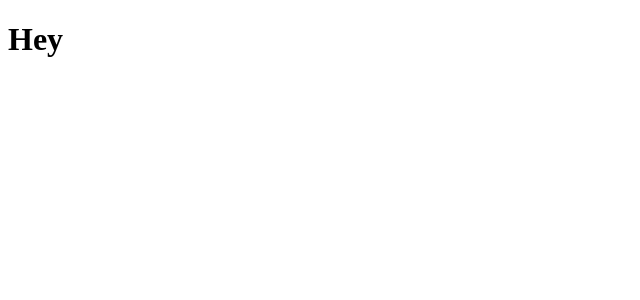
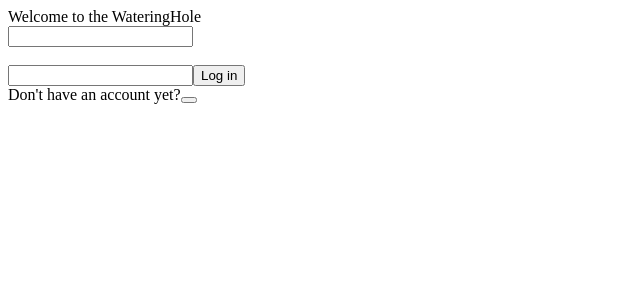
Before and after one commit to GoblinShark51/Watering-Hole, a React app: page / in a window 1280 px wide. Shown: the top 300 px of the page, without its empty margins (0-640 px from the left). Built offline with nearby package versions, Linux system fonts and the light colour scheme.

Commit message:
landing page conditional redering

```diff
--- a/client/App.jsx
+++ b/client/App.jsx
@@ -1,8 +1,10 @@
 import React from "react";
+import LoginSignup from "./Login-Signup.jsx";
+
 
 function App() {
     return (
-        <h1>Hey</h1>
+        <LoginSignup/>
     )
 }
 
--- a/client/Login-Signup.jsx
+++ b/client/Login-Signup.jsx
@@ -0,0 +1,34 @@
+import React, { useState } from 'react';
+
+function LoginSignup() {
+  const [hasAccount, sethasAccount] = useState(true);
+
+  return (
+    <React.Fragment>
+      Welcome to the WateringHole
+      <div>
+        <form action=''>
+          <input type='text' />
+          <br />
+          <br />
+          <input type='text' />
+          <input type='submit' value='Log in' />
+        </form>
+      </div>
+      {hasAccount ? (
+        <div>
+          Don't have an account yet?
+          <button type='submit' onClick={() => sethasAccount(false)}></button>
+        </div>
+      ) : (
+        <div>
+          Already have an account?
+          <button type='submit' onClick={() => sethasAccount(true)}></button>
+        </div>
+      )}
+    </React.Fragment>
+  );
+}
+
+
+export default LoginSignup;
```
